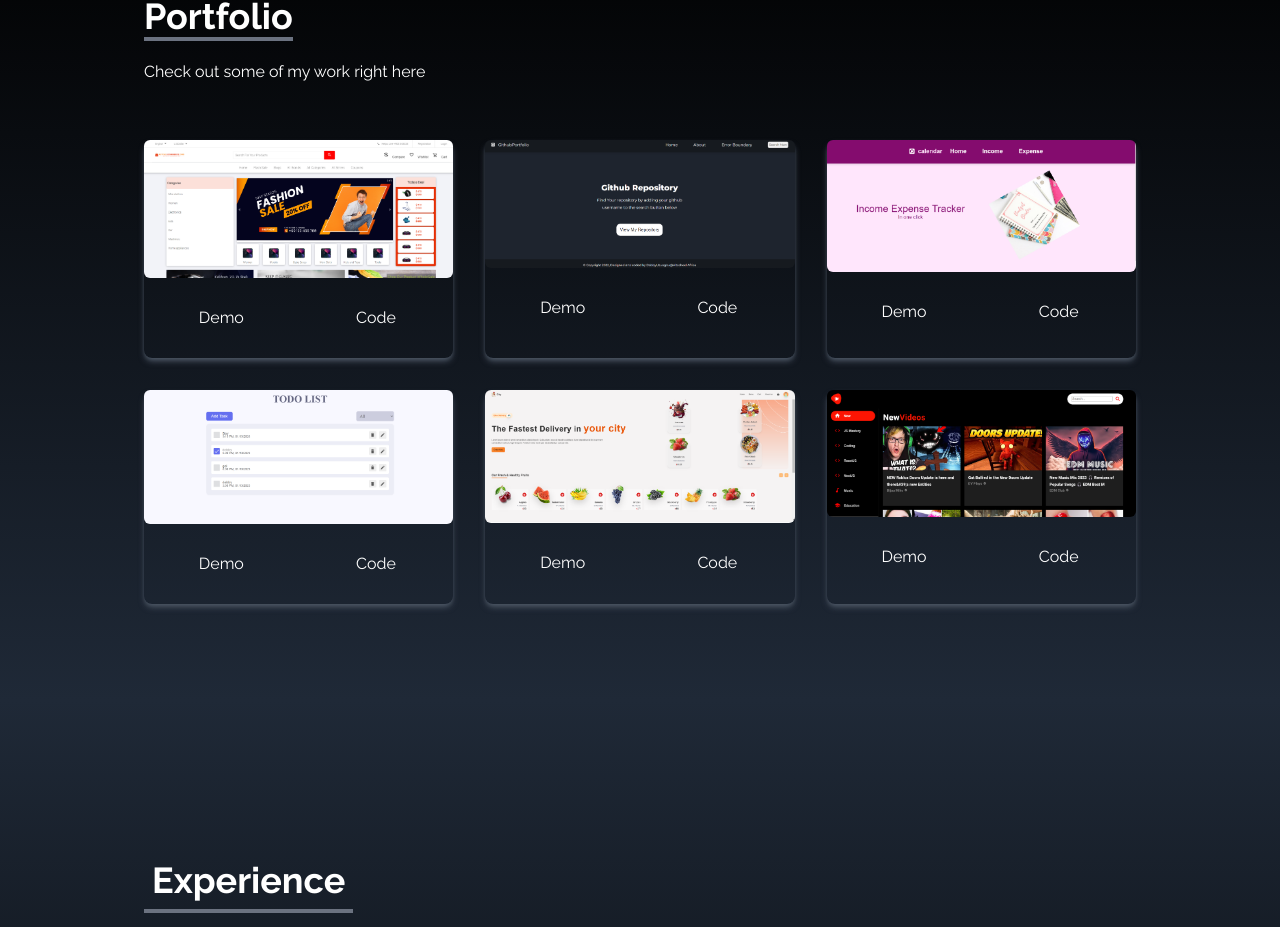
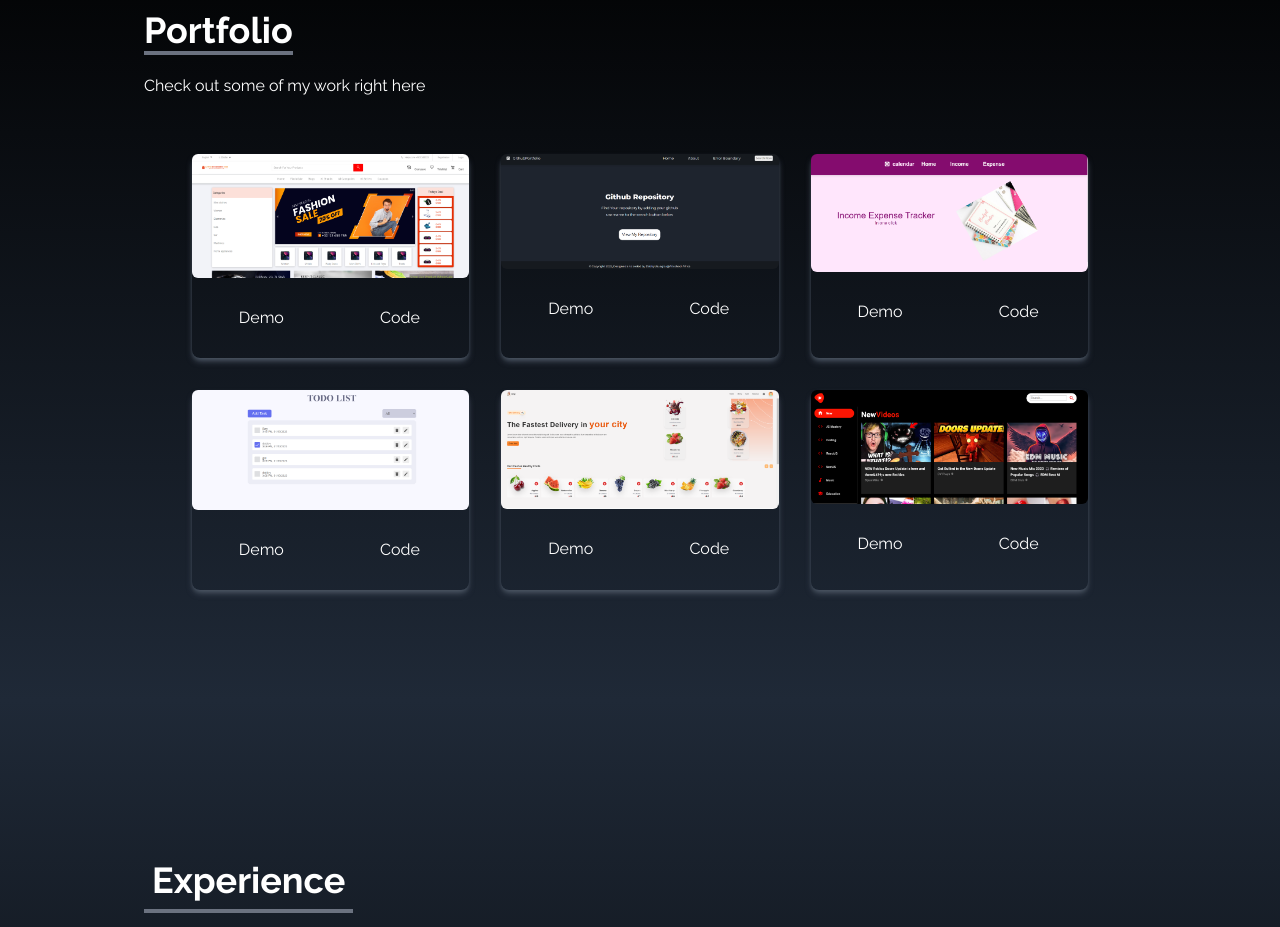
Before and after one commit to debbyuzuegbu/debby-portfolio-website, a React (Create React App) app: page / in a window 1280 px wide. Shown: the part 1700-2627 px from the top of the page. Built offline with nearby package versions, Linux system fonts and the light colour scheme.

Commit message:
changed portfolio website

```diff
--- a/src/Components/Portfolio.jsx
+++ b/src/Components/Portfolio.jsx
@@ -59,7 +59,7 @@ const Portfolio = () => {
           <p className="py-6">Check out some of my work right here</p>
         </div>
 
-        <div className="grid sm:grid-cols-3 md:grid-cols-3 gap-8 px-12 sm:px-0">
+        <div className="grid sm:grid-cols-3 md:grid-cols-3 gap-8 md:px-12 sm:px-0">
           {portfolios.map(({ id, src, demolink, codelink }) => (
             <div key={id} className="shadow-md shadow-gray-600 rounded-lg">
               <img
```
